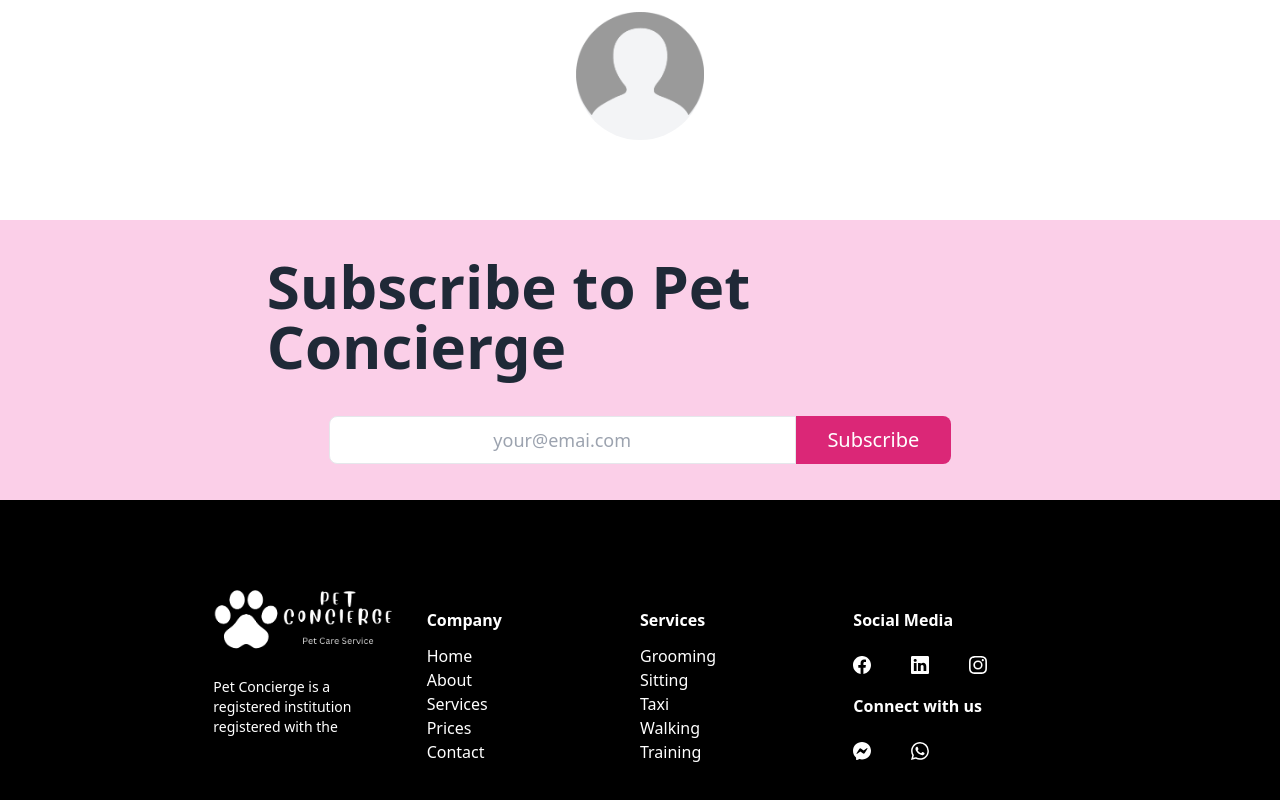
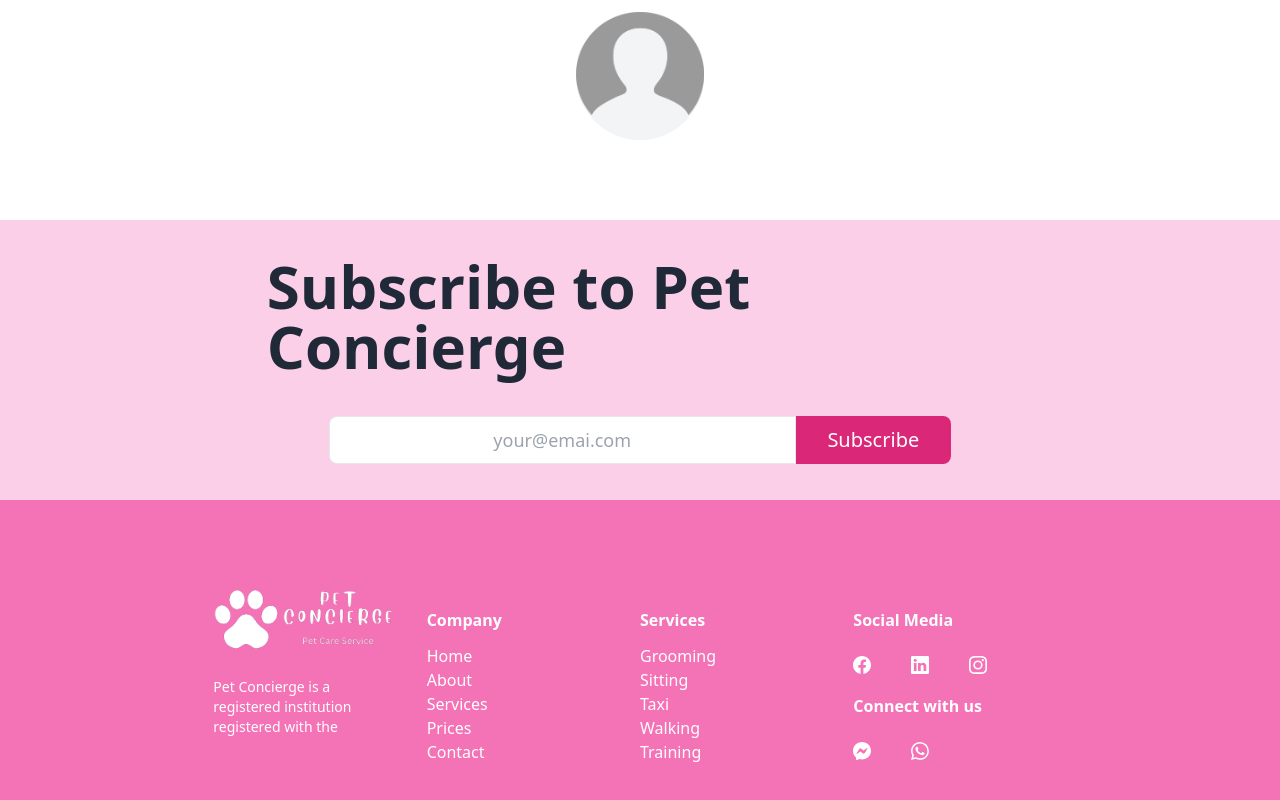
Before and after one commit to MauriceDev1/petconciergesa, a Next.js app: page / in a window 1280 px wide. Shown: the part 2180-2980 px from the top of the page. Built offline with nearby package versions, Linux system fonts and the light colour scheme.

Commit message:
fix: change color of the footer

```diff
--- a/components/general/Footer.js
+++ b/components/general/Footer.js
@@ -12,7 +12,7 @@ import Link from 'next/link';
 
 function Footer() {
   return (
-    <div className='flex w-full bg-black py-10'>
+    <div className='flex w-full bg-pink-400 py-10'>
         <div className='flex flex-wrap w-8/12 m-auto py-12'>
           <div className='w-full md:w-1/4 pr-8'>
             <Image
```
